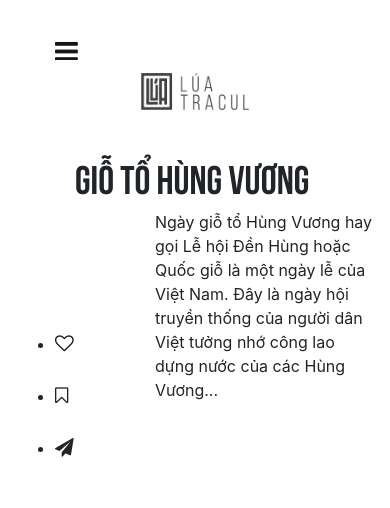
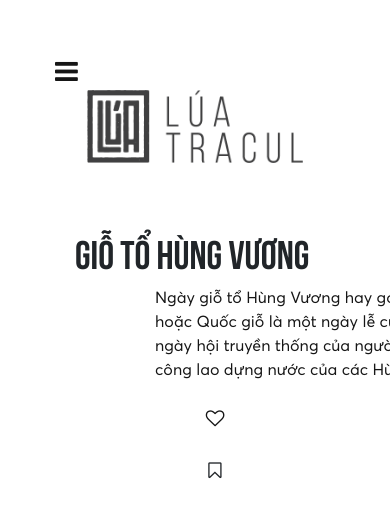
Before and after one commit to Duyan8699/lua_tracul, a plain HTML site: page thongtin.html in a window 390 px wide. Shown: the top 508 px of the page. Drawn offline with Linux system fonts and the light colour scheme.

Commit message:
Update thongtin.css

```diff
--- a/css/thongtin.css
+++ b/css/thongtin.css
@@ -72,7 +72,7 @@ a.trolai:hover
 a.gioto
 {margin-left:300px;text-decoration:none;color:#161616;font-family:bebas;font-size:30pt;}
 .info
-{margin-left:500px;}
+{margin-left:500px;width:400px;height:110px;font-family:averta;font-size:12pt;text-decoration:none;color:#161616;}
 textarea
 {width:400px;height:110px;font-family:averta;font-size:14pt;text-decoration:none;color:#161616;}
 .them
@@ -84,13 +84,25 @@ textarea
 
 
 
+.space ul li
+{list-style:none;text-align:center;}
+.space ul li :hover
+{color: #ffcc00;}
 #like-button:hover
 {cursor: pointer;color: #FECD08;}
 #like-button.not-liked
+{color: #141414;}
+#like-button.not-liked:hover
+{color: #ffcc00;}
+#save-button.liked
+{color: #FECD08;}
+#save-button:hover
+{cursor: pointer;color: #FECD08;}
+#save-button.not-liked
 {color: #161616;}
-#like-button.not-liked:hover
+#save-button.not-liked:hover
 {color: #FECD08;}
-#like-button.liked
+#save-button.liked
 {color: #FECD08;}
 
 
@@ -187,24 +199,8 @@ div.bar div.icon img:hover
 
 @media only screen and (max-width:576px)
 {
-	.menu
-	{height:30px;padding-top:0;}
-	.navigator
-	{height:30px;visibility:hidden;}
-	.logo
-	{height:30px;}
 	.logo img
-	{width:30%;}
-	.blank
-	{height:30px;}
-	.sign
-	{height:30px;}
-	.sign ul li
-	{visibility:hidden;line-height:0;}
-	.back
-	{visibility:hidden;}
-	.bar
-	{visibility:hidden;}
+	{width:60%;}
 	a.gioto
 	{margin-left:60px;}
 	.info
```
